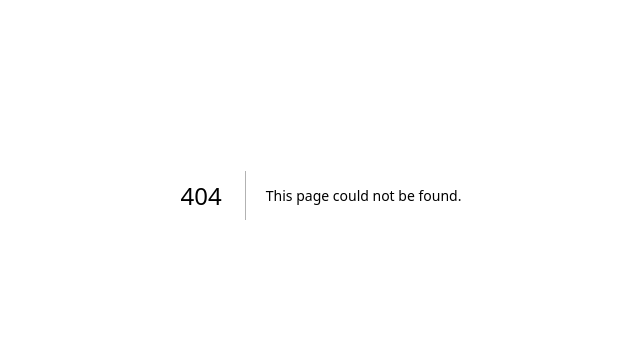
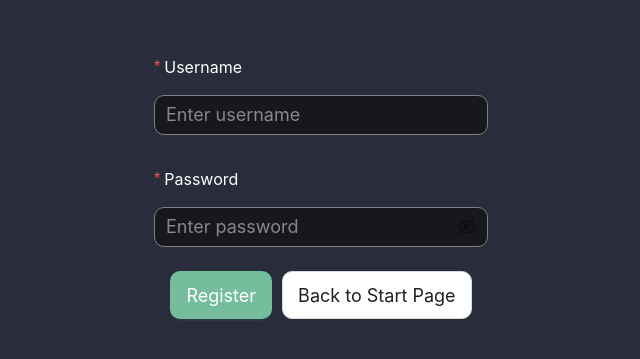
Before and after one commit to Fisssch/SoPra_MG_Client, a Next.js app: page /register in a window 1280 px wide. Before the commit this address had no page. Shown: the part 205-564 px from the top of the page, without its empty margins (319-959 px from the left). Built offline with nearby package versions, Linux system fonts and the light colour scheme; what @ant-design/nextjs-registry would draw is missing.

Commit message:
register page

```diff
--- a/app/api/apiService.ts
+++ b/app/api/apiService.ts
@@ -76,20 +76,24 @@ export class ApiService {
  * POST request.
  * @param endpoint - The API endpoint (e.g. "/users").
  * @param data - The payload to post.
-   * @returns JSON data of type T.
+ * @returns An object containing the response data and headers.
  */
-  public async post<T>(endpoint: string, data: unknown): Promise<T> {
+public async post<T>(endpoint: string, data: unknown): Promise<{ data: T; headers: Headers }> {
   const url = `${this.baseURL}${endpoint}`;
   const res = await fetch(url, {
     method: "POST",
     headers: this.defaultHeaders,
     body: JSON.stringify(data),
   });
-    return this.processResponse<T>(
+
+  const responseData = await this.processResponse<T>(
     res,
     "An error occurred while posting the data.\n",
   );
+
+  return { data: responseData, headers: res.headers };
 }
+
 
   /**
    * PUT request.
--- a/app/page.tsx
+++ b/app/page.tsx
@@ -79,6 +79,9 @@ export default function Home() {
 						rel='noopener noreferrer'>
 						Read our docs
 					</Button>
+					<Button type='primary' variant='solid' onClick={() => router.push('/register')}>
+						Go to register
+					</Button>
 					<Button type='primary' variant='solid' onClick={() => router.push('/login')}>
 						Go to login
 					</Button>
--- /dev/null
+++ b/app/register/page.tsx
@@ -0,0 +1,94 @@
+"use client";
+
+import "@ant-design/v5-patch-for-react-19";
+import { useRouter } from "next/navigation";
+import { useApi } from "@/hooks/useApi";
+import useLocalStorage from "@/hooks/useLocalStorage";
+import { Button, Form, Input } from "antd";
+import { useState } from "react";
+import { User } from "@/types/user";
+
+interface UserDTO {
+  username: string;
+  password: string;
+}
+
+const Register: React.FC = () => {
+  const router = useRouter();
+  const apiService = useApi();
+  const [form] = Form.useForm();
+  const [loading, setLoading] = useState(false);
+
+  const { set: setToken } = useLocalStorage<string>("token", "");
+  const { set: setUserId } = useLocalStorage<string>("id", "");
+  const handleRegister = async (values: UserDTO) => {
+    setLoading(true);
+
+    try {
+      const { data: user, headers } = await apiService.post<User>("/users", values);
+
+      const authHeader = headers.get("Authorization");
+      if (authHeader?.startsWith("Bearer ")) {
+        const token = authHeader.split(" ")[1];
+        setToken(token);
+      }
+
+      if (user?.id) {
+        setUserId(String(user.id));
+        alert("Registration successful!");
+        router.push("/users");
+}
+
+    } catch (error: any) {
+      alert(`Registration failed: ${error.message || "Unknown error"}`);
+    } finally {
+      setLoading(false);
+    }
+  };
+
+
+  const handleBackToStart = () => {
+    router.push("/");
+  };
+
+  return (
+    <div className="login-container">
+      <Form
+        form={form}
+        name="register"
+        size="large"
+        onFinish={handleRegister}
+        layout="vertical"
+      >
+        <Form.Item
+          name="username"
+          label="Username"
+          rules={[{ required: true, message: "Please input your username!" }]}
+        >
+          <Input placeholder="Enter username" />
+        </Form.Item>
+
+        <Form.Item
+          name="password"
+          label="Password"
+          rules={[{ required: true, message: "Please input your password!" }]}
+        >
+          <Input.Password placeholder="Enter password" />
+        </Form.Item>
+
+        <Form.Item>
+          <div style={{ display: "flex", gap: "10px", justifyContent: "center" }}>
+            <Button type="primary" htmlType="submit" loading={loading}>
+              Register
+            </Button>
+            <Button onClick={handleBackToStart}>
+              Back to Start Page
+            </Button>
+          </div>
+        </Form.Item>
+      </Form>
+    </div>
+  );
+};
+
+export default Register;
--- a/package.json
+++ b/package.json
@@ -12,7 +12,7 @@
   "dependencies": {
     "@ant-design/nextjs-registry": "^1.0.2",
     "@ant-design/v5-patch-for-react-19": "^1.0.3",
-		"@stomp/stompjs": "^7.1.0",
+    "@stomp/stompjs": "^7.1.0",
     "@tailwindcss/postcss": "^4.0.15",
     "class-variance-authority": "^0.7.1",
     "clsx": "^2.1.1",
```
Also changed, not shown: 1 other file (tests, documents, lock files or other folders). Lines whose indentation alone changed are shown as unchanged.
